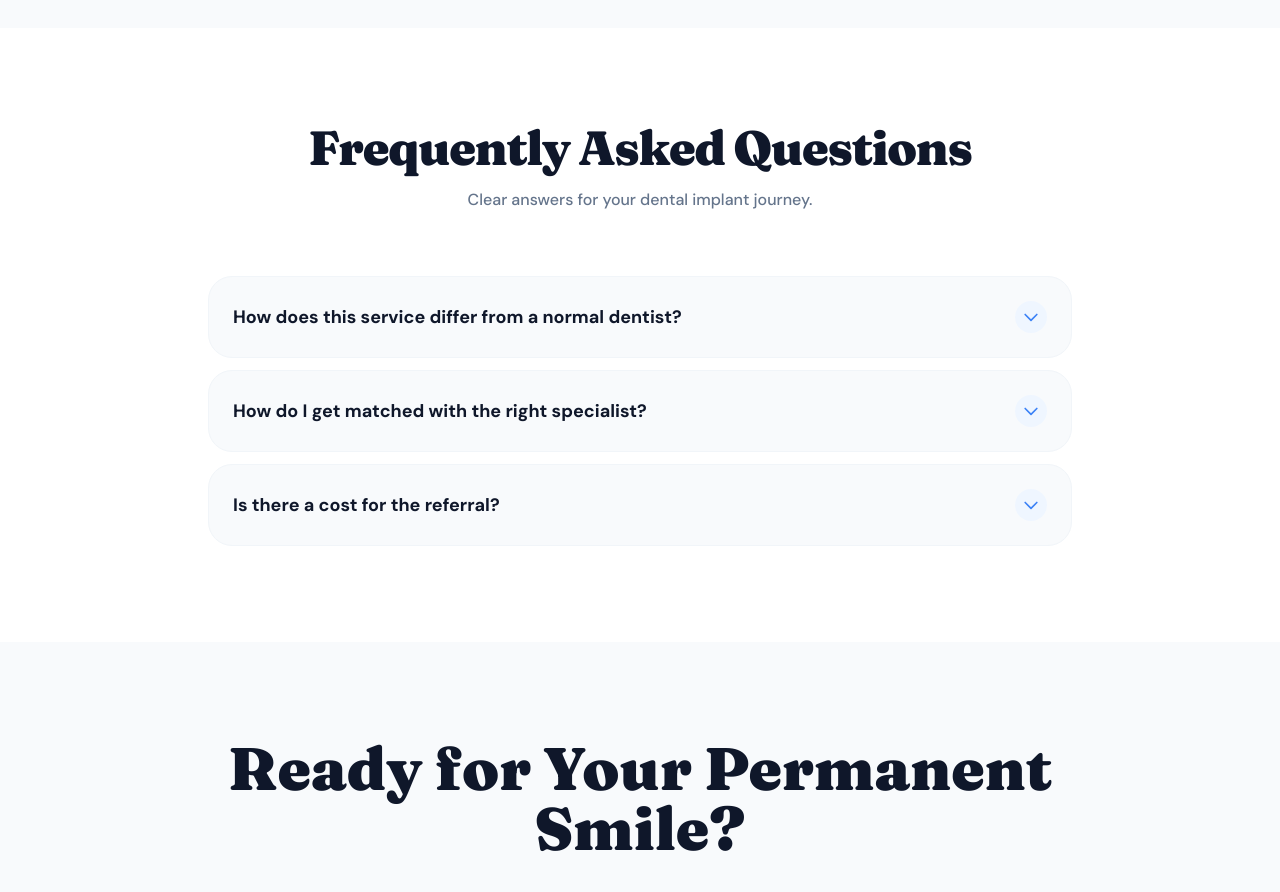
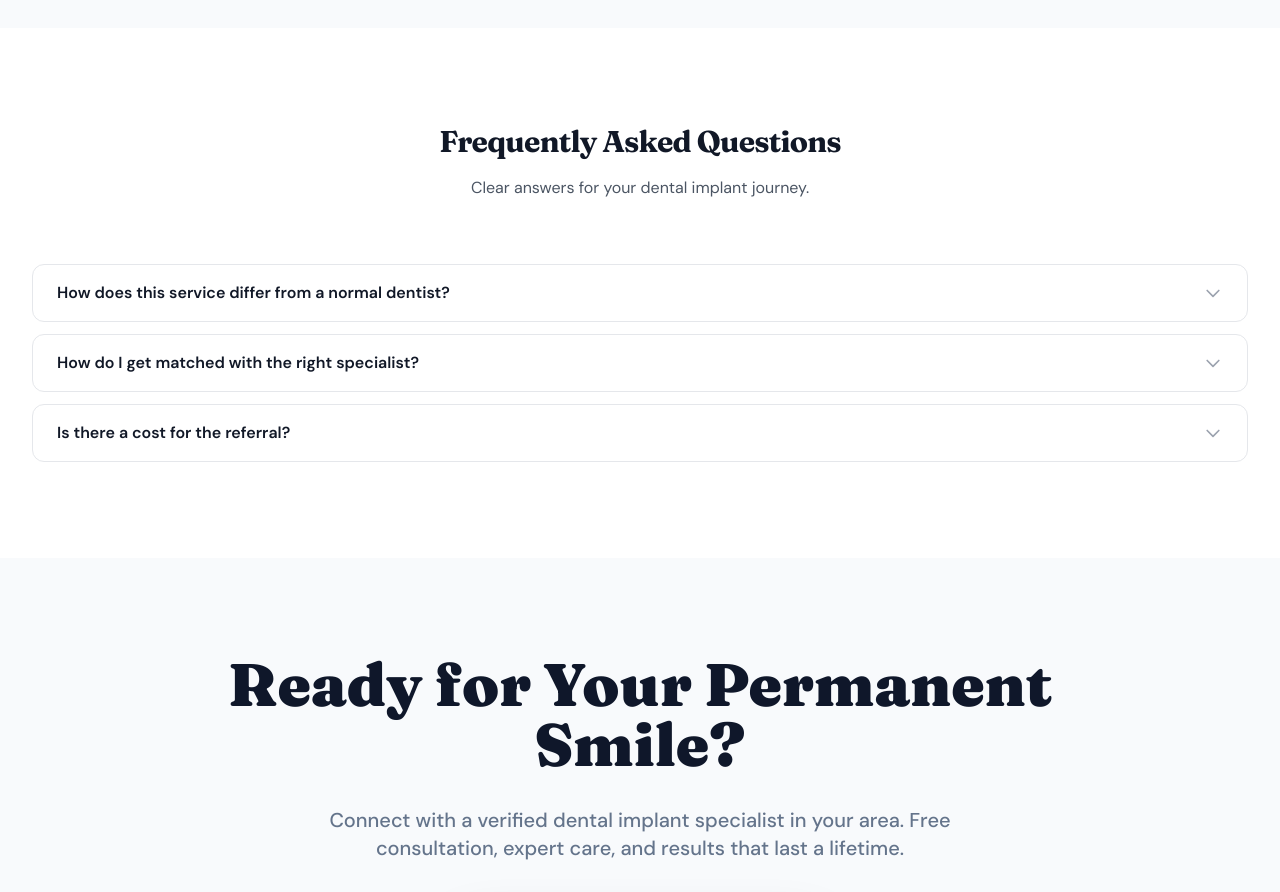
Before and after one commit to nahadgur/ultimessexx, a Next.js app: page / in a window 1280 px wide. Shown: the part 4060-4952 px from the top of the page. Built offline with nearby package versions, Linux system fonts and the light colour scheme.

Commit message:
Update FAQSection.tsx

```diff
--- a/components/FAQSection.tsx
+++ b/components/FAQSection.tsx
@@ -15,13 +15,13 @@ export default function FAQSection({ faqs }: FAQSectionProps) {
     setActiveIdx(prev => (prev === idx ? null : idx));
 
   return (
-    <section className="py-24 bg-white">
-      <div className="max-w-4xl mx-auto px-4">
+    <section className="section-padding bg-white">
+      <div className="container-width">
         <div className="text-center mb-16 space-y-4">
-          <h2 className="text-4xl md:text-5xl font-black text-slate-900 tracking-tight">
+          <h2 className="text-2xl md:text-3xl font-display font-bold text-gray-900 tracking-tight">
             Frequently Asked Questions
           </h2>
-          <p className="text-slate-500 font-medium">
+          <p className="text-gray-600">
             Clear answers for your dental implant journey.
           </p>
         </div>
@@ -33,63 +33,22 @@ export default function FAQSection({ faqs }: FAQSectionProps) {
             const answer   = 'a' in faq ? faq.a : faq.answer;
 
             return (
-              <div
-                key={idx}
-                className={`rounded-3xl border transition-colors duration-300 ${
-                  isOpen
-                    ? 'bg-blue-50/50 border-blue-200'
-                    : 'bg-slate-50 border-slate-100 hover:border-blue-200'
-                }`}
-              >
+              <div key={idx} className="bg-white border border-gray-200 rounded-xl overflow-hidden">
                 <button
                   onClick={() => toggle(idx)}
-                  className="w-full flex items-center justify-between gap-4 p-6 text-left"
+                  className="w-full flex items-center justify-between px-6 py-4 text-left font-semibold text-gray-900 hover:bg-gray-50 transition-colors"
                   aria-expanded={isOpen}
                 >
-                  <span
-                    className={`text-lg font-bold transition-colors duration-300 ${
-                      isOpen ? 'text-blue-600' : 'text-slate-900'
-                    }`}
-                  >
-                    {question}
-                  </span>
-
-                  <span
-                    className={`w-8 h-8 rounded-full flex items-center justify-center flex-shrink-0 transition-all duration-300 ${
-                      isOpen
-                        ? 'bg-blue-500 text-white rotate-180 shadow-lg shadow-blue-500/20'
-                        : 'bg-blue-50 text-blue-500 rotate-0'
-                    }`}
-                  >
-                    <svg
-                      className="w-5 h-5"
-                      fill="none"
-                      stroke="currentColor"
-                      viewBox="0 0 24 24"
-                    >
-                      <path
-                        strokeLinecap="round"
-                        strokeLinejoin="round"
-                        strokeWidth="2"
-                        d="M19 9l-7 7-7-7"
-                      />
-                    </svg>
-                  </span>
+                  <span className="pr-4">{question}</span>
+                  <svg className={`w-5 h-5 text-gray-400 flex-shrink-0 transition-transform duration-200 ${isOpen ? 'rotate-180' : ''}`} fill="none" stroke="currentColor" viewBox="0 0 24 24">
+                    <path strokeLinecap="round" strokeLinejoin="round" strokeWidth="2" d="M19 9l-7 7-7-7" />
+                  </svg>
                 </button>
-
-                <div
-                  style={{
-                    display: 'grid',
-                    gridTemplateRows: isOpen ? '1fr' : '0fr',
-                    transition: 'grid-template-rows 0.35s cubic-bezier(0.4, 0, 0.2, 1)',
-                  }}
-                >
-                  <div style={{ overflow: 'hidden' }}>
-                    <p className="px-6 pb-6 text-slate-500 font-medium leading-relaxed">
-                      {answer}
-                    </p>
+                {isOpen && (
+                  <div className="px-6 pb-5 text-gray-600 leading-relaxed border-t border-gray-100 pt-4">
+                    {answer}
                   </div>
-                </div>
+                )}
               </div>
             );
           })}
```
